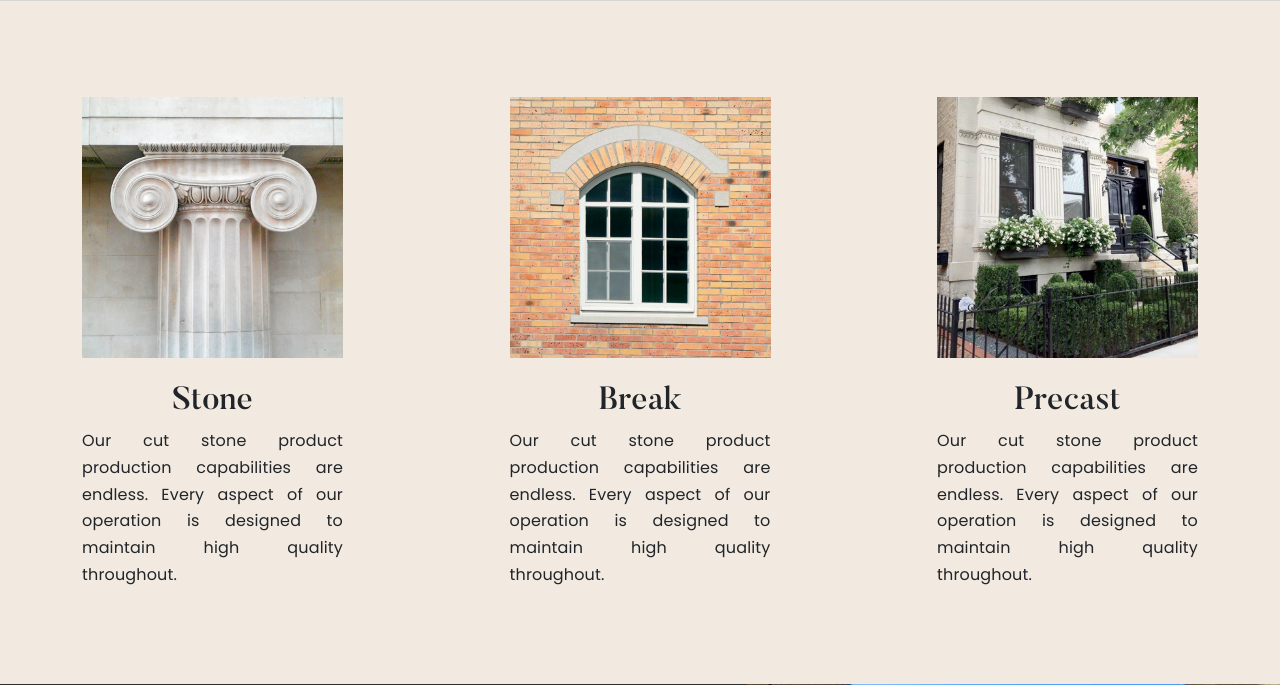
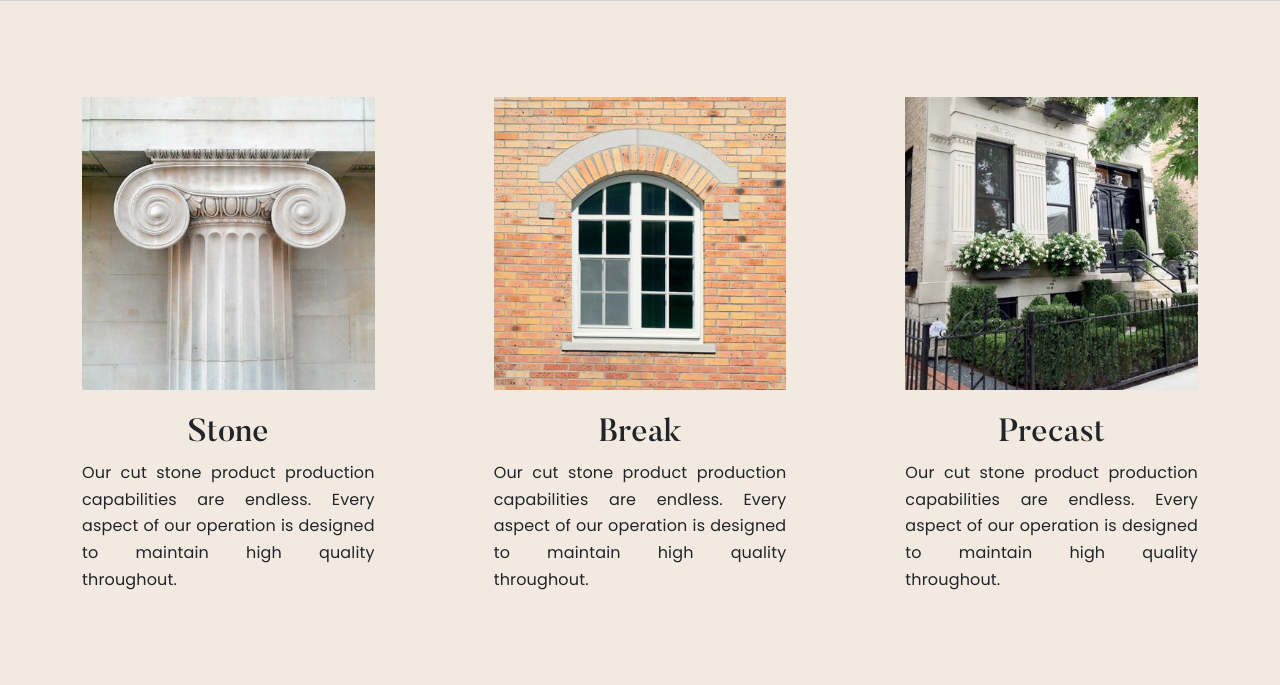
Before and after one commit to sepehrsohrabii/Tulip, a Django app: template frontend/templates/home.html in a window 1280 px wide; the page is wider, and only the part inside the window is pictured. Shown: the part 2568-3253 px from the top of that part. Run offline with Django 4.2, Linux system fonts and the light colour scheme; the template is opened without the code that fills it: most values are stand-ins (such as "Sample title", 1, 10 or a date in 2020); grey boxes marked "Sample" are stand-in pictures; form fields are guessed from the names that the template uses; some libraries are stand-ins or nearby versions; some web fonts are replaced.

Commit message:
design updated - deployment

```diff
--- a/frontend/templates/contact_us.html
+++ b/frontend/templates/contact_us.html
@@ -35,7 +35,7 @@
 			</div>
 		</div>
 		<div class="col-8 text-end p-0">
-			<img src="{% static 'img/map-.jpg' %}">
+			<img src="{% static 'img/map-.jpg' %}" width="100%">
 		</div>
 	</div>
 </div>
--- a/frontend/templates/home.html
+++ b/frontend/templates/home.html
@@ -77,17 +77,19 @@
 <!-- 3 Categories -->
 <div class="container py-5 my-5">
 	<div class="row justify-content-between">
-		<div class="col-3 text-center">
+		<div class="col text-center">
 			<img src="{% static 'img/stone-.jpg' %}" width="100%"/>
 			<h3 class="mt-4 mb-2">Stone</h3>
 			<p class="p1" align="justify">Our cut stone product production capabilities are endless. Every aspect of our operation is designed to maintain high quality throughout.</p>
 		</div>
-		<div class="col-3 text-center">
+		<div class="col-1"></div>
+		<div class="col text-center">
 			<img src="{% static 'img/brick-.jpg' %}" width="100%"/>
 			<h3 class="mt-4 mb-2">Break</h3>
 			<p class="p1" align="justify">Our cut stone product production capabilities are endless. Every aspect of our operation is designed to maintain high quality throughout.</p>
 		</div>
-		<div class="col-3 text-center">
+		<div class="col-1"></div>
+		<div class="col text-center">
 			<img src="{% static 'img/pre-.jpg' %}" width="100%"/>
 			<h3 class="mt-4 mb-2">Precast</h3>
 			<p class="p1" align="justify">Our cut stone product production capabilities are endless. Every aspect of our operation is designed to maintain high quality throughout.</p>
```
